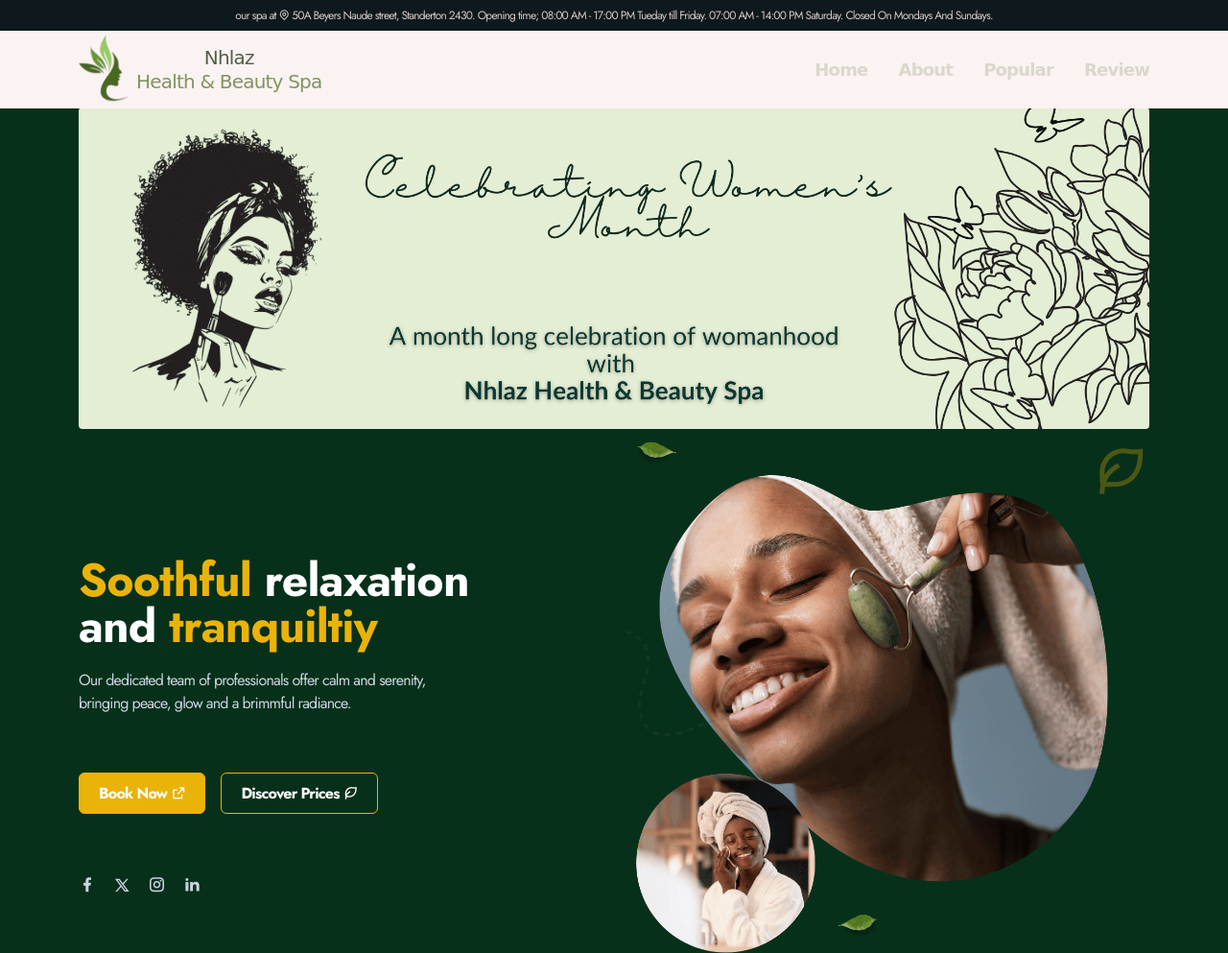
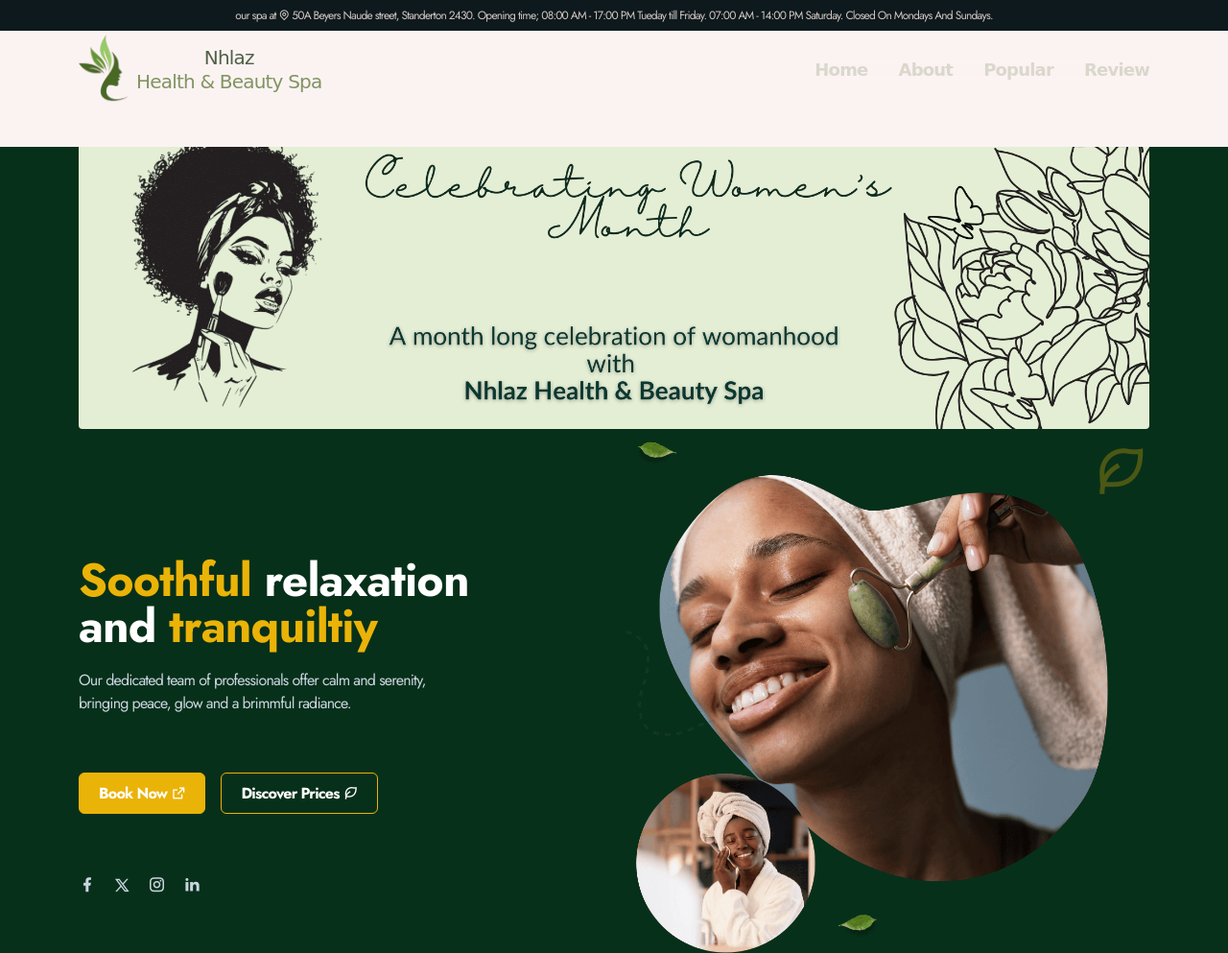
Before and after one commit to AbasPortfolio/Nhlaz, a website: page index.html in a window 1280 px wide. Shown: the top 993 px of the page at 96% size. Drawn offline with nearby package versions, Linux system fonts and the light colour scheme; files that its build step writes are made by us from their sources.

Commit message:
Update index.html

```diff
--- a/index.html
+++ b/index.html
@@ -18,7 +18,7 @@
 <body>
 
     <!--~~~~~~~~~~~~~~~ Header ~~~~~~~~~~~~~~~-->
-    <header id="navbar" class="bg-[#fbf3f2] fixed w-full top-0 left-0 z-50">
+    <header id="navbar" class="bg-[#fbf3f2] fixed w-full top-0 left-0 z-50 sm:pb-10 sm:mb-10">
         <div class=" bg-[#0e191d] w-full text-sm sm:text-xs  p-2 text-center text-[#d0c7c2] top-0 left-0"><span class="w-100 text-center"> our spa at <i class="ri-map-pin-line"></i> 50A Beyers Naude street, Standerton 2430. Opening time; 08:00 AM - 17:00 PM Tueday till Friday. 07:00 AM - 14:00 PM Saturday. Closed On Mondays And Sundays.</span></div>
         <hr>
         <nav class="container flex items-center justify-between h-16 sm:h-20">
```
